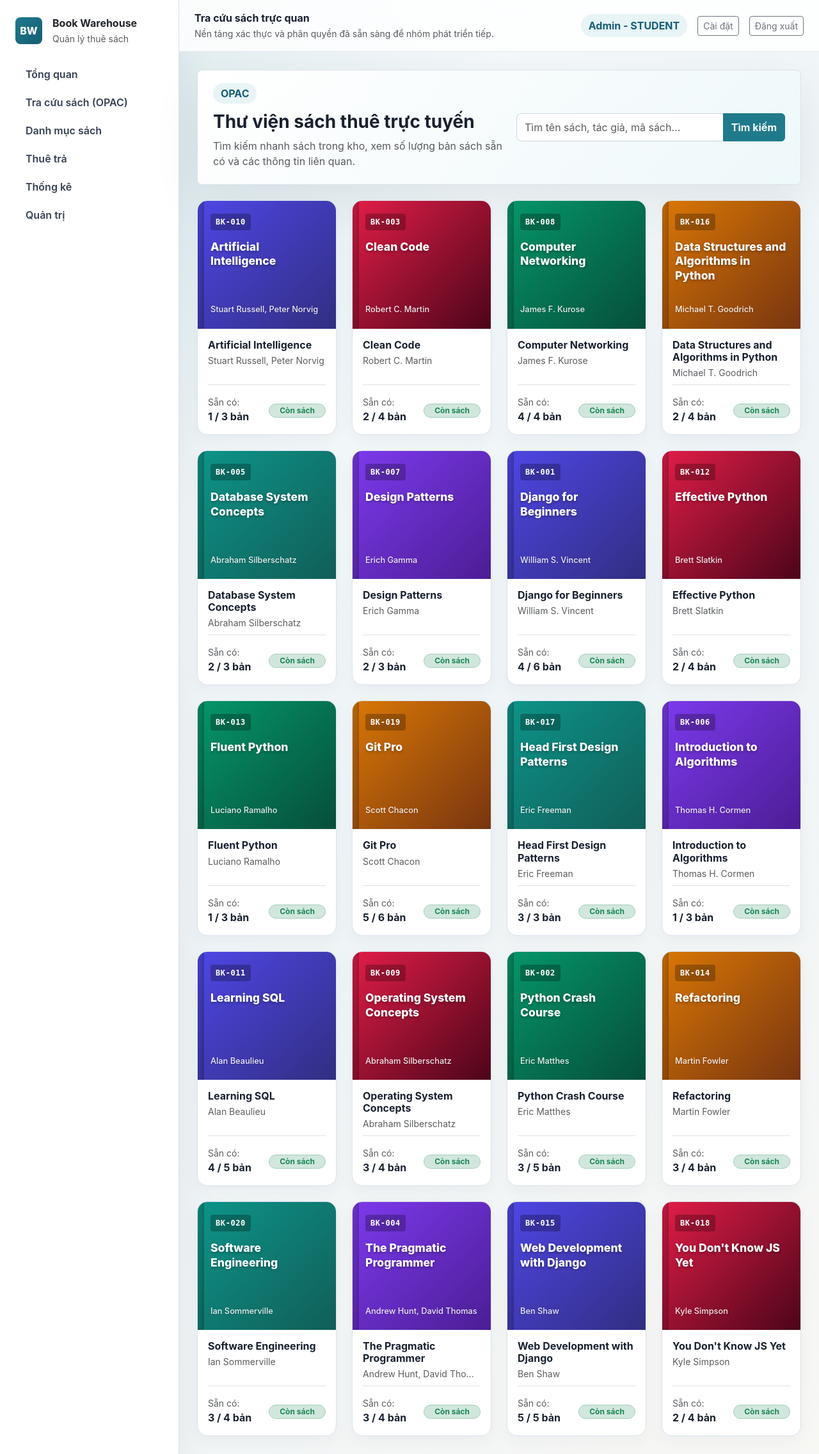
After one commit to Chicken20145/Manage-book-warehouse, a Django app: page /opac/ in a window 1280 px wide. The commit adds this page. Shown: the whole page at 64% size. Run offline with Django 4.2, Linux system fonts and the light colour scheme; a user stored in the database is signed in; data comes from the database, SQL or seed files in the repository.

Commit message:
Complete Developer D's module: Add OPAC search grid view and detailed statistics charts

```diff
--- /dev/null
+++ b/dashboard/templates/dashboard/opac.html
@@ -0,0 +1,152 @@
+{% extends 'base.html' %}
+
+{% block title %}Tra cứu sách OPAC | Book Warehouse{% endblock %}
+{% block page_heading %}Tra cứu sách trực quan{% endblock %}
+
+{% block content %}
+<section class="page-hero p-4 mb-4">
+    <div class="d-flex flex-column flex-md-row justify-content-between gap-3 align-items-md-center">
+        <div>
+            <span class="status-pill">OPAC</span>
+            <h1 class="h3 fw-bold mt-3 mb-2">Thư viện sách thuê trực tuyến</h1>
+            <p class="text-muted mb-0">Tìm kiếm nhanh sách trong kho, xem số lượng bản sách sẵn có và các thông tin liên quan.</p>
+        </div>
+        <form method="get" class="input-group" style="max-width: 420px;">
+            <input class="form-control" type="text" name="q" value="{{ query }}" placeholder="Tìm tên sách, tác giả, mã sách...">
+            <button class="btn btn-brand" type="submit">Tìm kiếm</button>
+        </form>
+    </div>
+</section>
+
+<!-- Visual Grid Layout -->
+<section class="row g-4">
+    {% for book in books %}
+        <div class="col-md-6 col-lg-4 col-xl-3">
+            <article class="book-card h-100 d-flex flex-column">
+                <!-- Simulated book cover using dynamic CSS gradients -->
+                <div class="book-cover-mock {% cycle 'grad-indigo' 'grad-rose' 'grad-emerald' 'grad-amber' 'grad-teal' 'grad-violet' as cover_grad %}">
+                    <div class="book-cover-code">{{ book.code }}</div>
+                    <div class="book-cover-title">{{ book.title }}</div>
+                    <div class="book-cover-author">{{ book.author|default:"Tác giả ẩn danh" }}</div>
+                    <div class="book-cover-spine"></div>
+                </div>
+
+                <div class="p-3 d-flex flex-column flex-grow-1">
+                    <h3 class="h6 fw-bold mb-1 text-truncate-2" title="{{ book.title }}">{{ book.title }}</h3>
+                    <p class="text-muted small mb-2 text-truncate">{{ book.author|default:"-" }}</p>
+
+                    <div class="mt-auto pt-3 border-top d-flex justify-content-between align-items-center">
+                        <div>
+                            <span class="small text-muted d-block">Sẵn có:</span>
+                            <span class="fw-bold">{{ book.available_copies }} / {{ book.total_copies }} bản</span>
+                        </div>
+                        <div>
+                            {% if book.available_copies > 0 %}
+                                <span class="badge bg-success-subtle text-success border border-success-subtle rounded-pill px-3 py-1">Còn sách</span>
+                            {% else %}
+                                <span class="badge bg-danger-subtle text-danger border border-danger-subtle rounded-pill px-3 py-1">Hết sách</span>
+                            {% endif %}
+                        </div>
+                    </div>
+                </div>
+            </article>
+        </div>
+    {% empty %}
+        <div class="col-12">
+            <div class="alert alert-warning text-center py-5">
+                <svg xmlns="http://www.w3.org/2000/svg" width="36" height="36" fill="currentColor" class="bi bi-search mb-3 text-muted" viewBox="0 0 16 16">
+                  <path d="M11.742 10.344a6.5 6.5 0 1 0-1.397 1.398h-.001q.044.06.098.115l3.85 3.85a1 1 0 0 0 1.415-1.414l-3.85-3.85a1 1 0 0 0-.115-.1zM12 6.5a5.5 5.5 0 1 1-11 0 5.5 5.5 0 0 1 11 0"/>
+                </svg>
+                <h4 class="fw-bold">Không tìm thấy sách nào phù hợp</h4>
+                <p class="text-muted mb-0">Thử tìm kiếm với từ khóa khác như tên tác giả hoặc mã sách.</p>
+            </div>
+        </div>
+    {% endfor %}
+</section>
+
+<style>
+    /* Sleek Book Card styling */
+    .book-card {
+        background: #fff;
+        border: 1px solid var(--line);
+        border-radius: 16px;
+        overflow: hidden;
+        box-shadow: 0 8px 24px rgba(16, 24, 40, .04);
+        transition: transform 0.2s ease, box-shadow 0.2s ease;
+    }
+
+    .book-card:hover {
+        transform: translateY(-5px);
+        box-shadow: 0 16px 36px rgba(16, 24, 40, .1);
+    }
+
+    /* CSS Gradients for covers */
+    .book-cover-mock {
+        position: relative;
+        height: 200px;
+        padding: 20px;
+        color: #fff;
+        display: flex;
+        flex-direction: column;
+        justify-content: space-between;
+        overflow: hidden;
+    }
+
+    .book-cover-spine {
+        position: absolute;
+        left: 0;
+        top: 0;
+        bottom: 0;
+        width: 10px;
+        background: rgba(0, 0, 0, 0.15);
+        box-shadow: inset -2px 0 5px rgba(0, 0, 0, 0.15);
+    }
+
+    .book-cover-code {
+        font-family: monospace;
+        font-size: 0.75rem;
+        font-weight: 700;
+        letter-spacing: 0.05em;
+        background: rgba(0, 0, 0, 0.25);
+        padding: 4px 8px;
+        border-radius: 4px;
+        width: fit-content;
+        backdrop-filter: blur(2px);
+    }
+
+    .book-cover-title {
+        font-size: 1.1rem;
+        font-weight: 800;
+        line-height: 1.3;
+        margin-top: 15px;
+        margin-bottom: auto;
+        display: -webkit-box;
+        -webkit-line-clamp: 3;
+        -webkit-box-orient: vertical;
+        overflow: hidden;
+        text-shadow: 0 2px 4px rgba(0, 0, 0, 0.3);
+    }
+
+    .book-cover-author {
+        font-size: 0.8rem;
+        font-weight: 500;
+        opacity: 0.9;
+        text-shadow: 0 1px 2px rgba(0, 0, 0, 0.3);
+    }
+
+    /* Gradient definitions */
+    .grad-indigo { background: linear-gradient(135deg, #4f46e5 0%, #312e81 100%); }
+    .grad-rose { background: linear-gradient(135deg, #e11d48 0%, #4c0519 100%); }
+    .grad-emerald { background: linear-gradient(135deg, #059669 0%, #064e3b 100%); }
+    .grad-amber { background: linear-gradient(135deg, #d97706 0%, #78350f 100%); }
+    .grad-teal { background: linear-gradient(135deg, #0d9488 0%, #115e59 100%); }
+    .grad-violet { background: linear-gradient(135deg, #7c3aed 0%, #4c1d95 100%); }
+
+    .text-truncate-2 {
+        display: -webkit-box;
+        -webkit-line-clamp: 2;
+        -webkit-box-orient: vertical;
+        overflow: hidden;
+    }
+</style>
+{% endblock %}
--- a/dashboard/urls.py
+++ b/dashboard/urls.py
@@ -4,4 +4,6 @@ from . import views
 
 urlpatterns = [
     path('', views.dashboard_view, name='dashboard'),
+    path('opac/', views.opac_view, name='opac'),
+    path('statistics/', views.statistics_view, name='statistics'),
 ]
--- a/dashboard/views.py
+++ b/dashboard/views.py
@@ -1,9 +1,12 @@
+from datetime import date, timedelta
 from django.contrib.auth.decorators import login_required
 from django.contrib.auth import get_user_model
+from django.db.models import Sum, Count, Q
 from django.shortcuts import render
 
+from accounts.decorators import role_required
 from catalog.models import Book
-from circulation.models import Borrowing
+from circulation.models import Borrowing, BorrowedItem
 
 
 ROLE_LABELS = {
@@ -67,3 +70,68 @@ def dashboard_view(request):
         'actions': actions_by_role.get(role, actions_by_role['STUDENT']),
     }
     return render(request, 'dashboard/index.html', context)
+
+
+@login_required
+def opac_view(request):
+    query = request.GET.get('q', '').strip()
+    books = Book.objects.filter(is_active=True)
+    if query:
+        books = books.filter(
+            Q(title__icontains=query) |
+            Q(author__icontains=query) |
+            Q(code__icontains=query)
+        )
+    return render(request, 'dashboard/opac.html', {'books': books, 'query': query})
+
+
+@role_required('ADMIN', 'LIBRARIAN')
+def statistics_view(request):
+    # 1. Thống kê phân phối bản sách (Doughnut Chart)
+    active_agg = Book.objects.filter(is_active=True).aggregate(
+        total=Sum('total_copies'),
+        available=Sum('available_copies')
+    )
+    total_copies = active_agg['total'] or 0
+    available_copies = active_agg['available'] or 0
+    rented_copies = total_copies - available_copies
+
+    inactive_copies = Book.objects.filter(is_active=False).aggregate(total=Sum('total_copies'))['total'] or 0
+
+    # 2. Thống kê xu hướng thuê sách 7 ngày gần đây (Line Chart)
+    today = date.today()
+    last_7_days = [today - timedelta(days=i) for i in range(6, -1, -1)]
+    borrowings_by_day = Borrowing.objects.filter(
+        borrow_date__range=[today - timedelta(days=6), today]
+    ).values('borrow_date').annotate(count=Count('id'))
+
+    day_labels = [d.strftime('%d/%m') for d in last_7_days]
+    day_data = [0] * 7
+    borrow_map = {b['borrow_date']: b['count'] for b in borrowings_by_day}
+    for i, d in enumerate(last_7_days):
+        day_data[i] = borrow_map.get(d, 0)
+
+    # 3. Top 5 sách thuê nhiều nhất
+    top_books = BorrowedItem.objects.values('book__title', 'book__code')\
+        .annotate(rent_count=Count('id'))\
+        .order_by('-rent_count')[:5]
+
+    # 4. Top 5 khách hàng tích cực thuê sách nhất
+    top_renters = Borrowing.objects.values('user__username', 'user__student_id')\
+        .annotate(rent_count=Count('id'))\
+        .order_by('-rent_count')[:5]
+
+    context = {
+        'book_stats': {
+            'available': available_copies,
+            'rented': rented_copies,
+            'inactive': inactive_copies,
+        },
+        'chart_trend': {
+            'labels': day_labels,
+            'data': day_data,
+        },
+        'top_books': top_books,
+        'top_renters': top_renters,
+    }
+    return render(request, 'dashboard/statistics.html', context)
--- a/templates/base.html
+++ b/templates/base.html
@@ -154,8 +154,12 @@
 
         <nav class="nav flex-column gap-1">
             <a class="nav-link" href="{% url 'dashboard' %}">Tổng quan</a>
+            <a class="nav-link" href="{% url 'opac' %}">Tra cứu sách (OPAC)</a>
             <a class="nav-link" href="{% url 'book-list' %}">Danh mục sách</a>
             <a class="nav-link" href="{% url 'loan-list' %}">Thuê trả</a>
+            {% if user.is_authenticated and user.role == 'ADMIN' or user.role == 'LIBRARIAN' or user.is_superuser %}
+                <a class="nav-link" href="{% url 'statistics' %}">Thống kê</a>
+            {% endif %}
             {% if user.is_authenticated and user.role == 'ADMIN' or user.is_superuser %}
                 <a class="nav-link" href="{% url 'admin-panel' %}">Quản trị</a>
             {% endif %}
```
Also changed, not shown: dashboard/templates/dashboard/statistics.html (added, +180 -0 lines).
